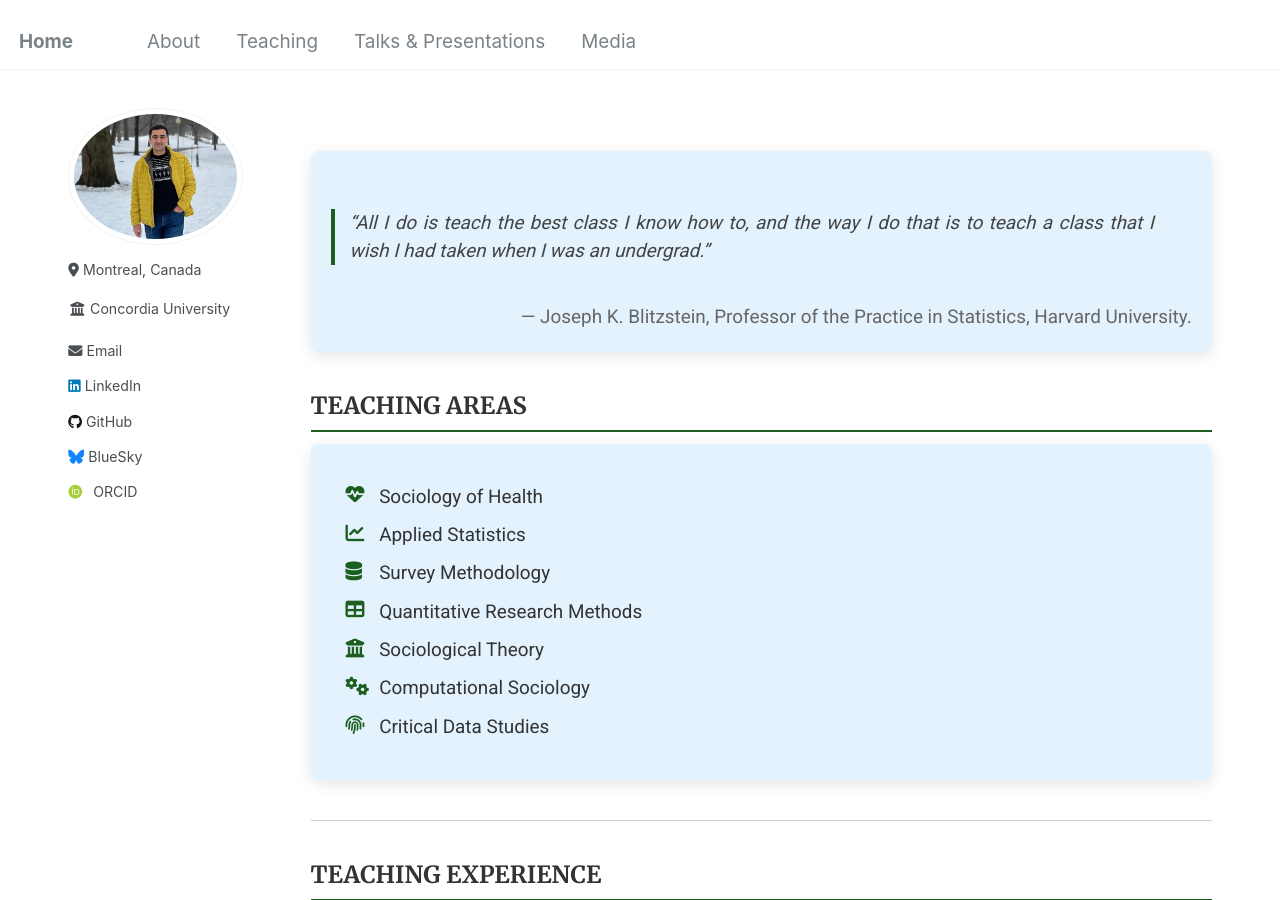
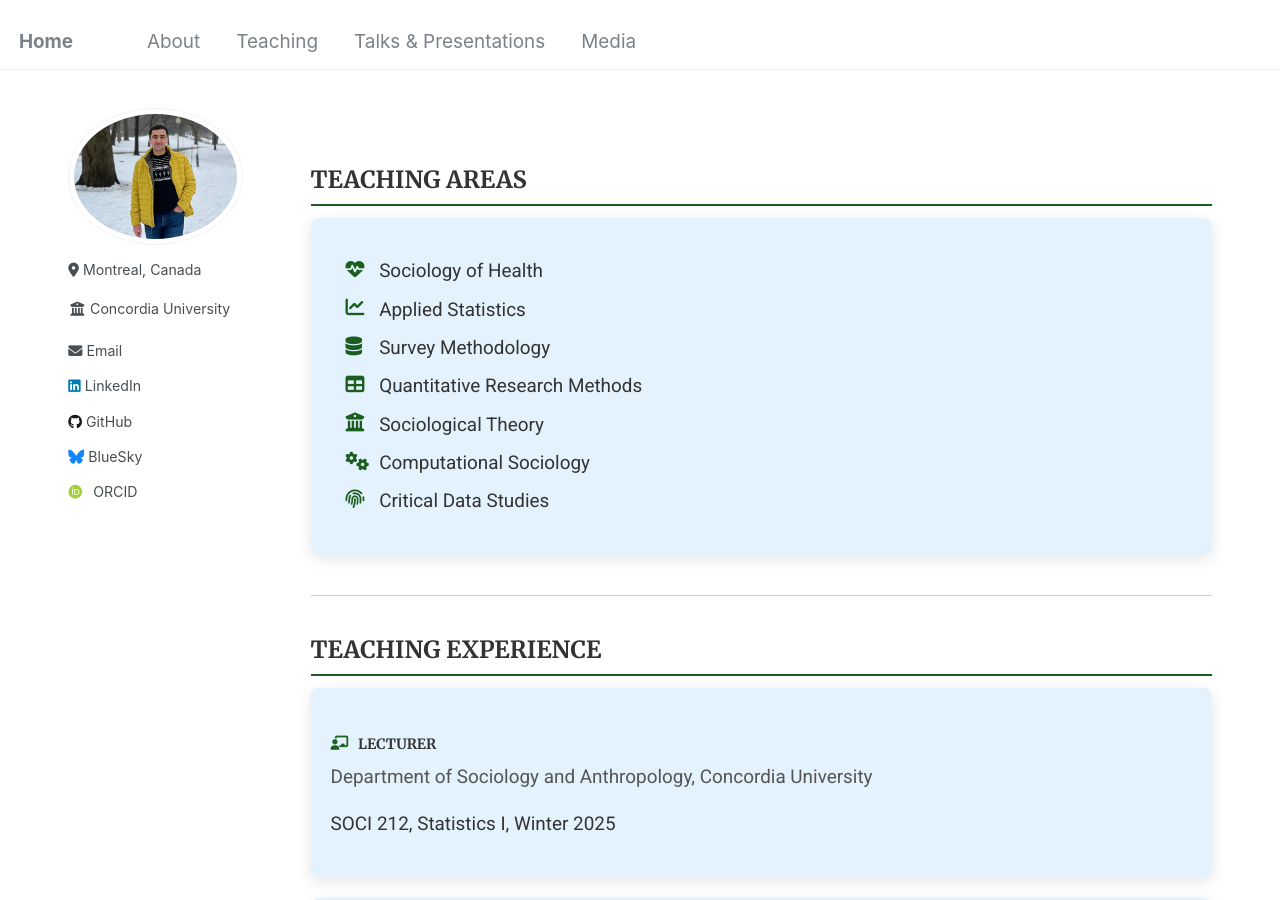
Before and after one commit to Mohsnmonji/mohsnmonji.github.io, a Jekyll site: the page built from _pages/teaching.md, in a window 1280 px wide and 900 px high. Built offline with Jekyll 4.4.1, drawn with Linux system fonts in a browser that asks for light colours; some web fonts are replaced.

Commit message:
Update teaching.md

```diff
--- a/_pages/teaching.md
+++ b/_pages/teaching.md
@@ -62,17 +62,6 @@ author_profile: true
 </style>
 
 <div class="teaching-section">
-  <div class="teaching-card">
-    <blockquote style="font-style: italic; border-left: 4px solid #1B5E20; padding-left: 15px; color: #444;">
-      “All I do is teach the best class I know how to, and the way I do that is to teach a class that I wish I had taken when I was an undergrad.”
-    </blockquote>
-    <p style="text-align: right; margin-top: 10px; color: #666;">
-      — Joseph K. Blitzstein, Professor of the Practice in Statistics, Harvard University.
-    </p>
-  </div>
-</div>
-
-<div class="teaching-section">
   <h2>TEACHING AREAS</h2>
   <div class="teaching-card">
     <ul class="teaching-list">
```
